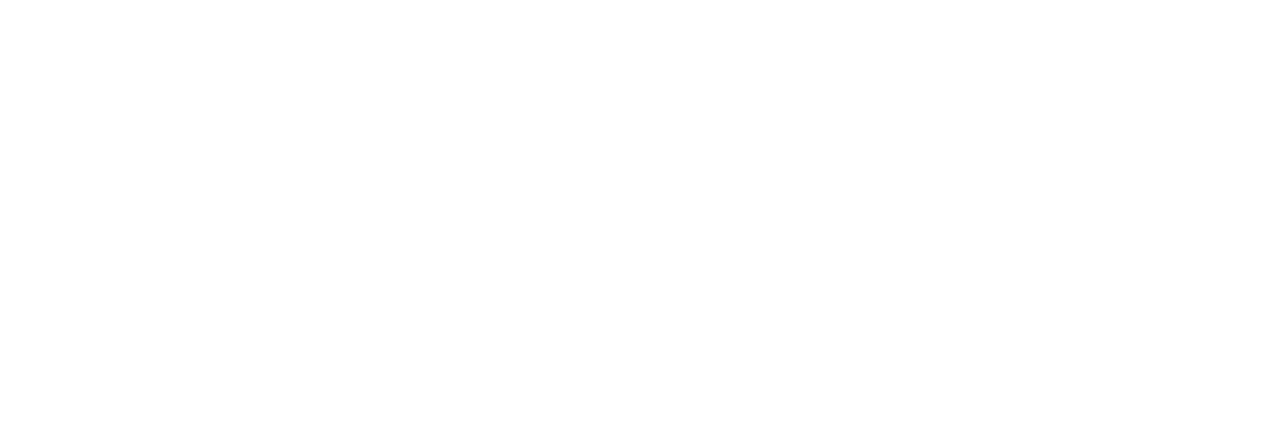
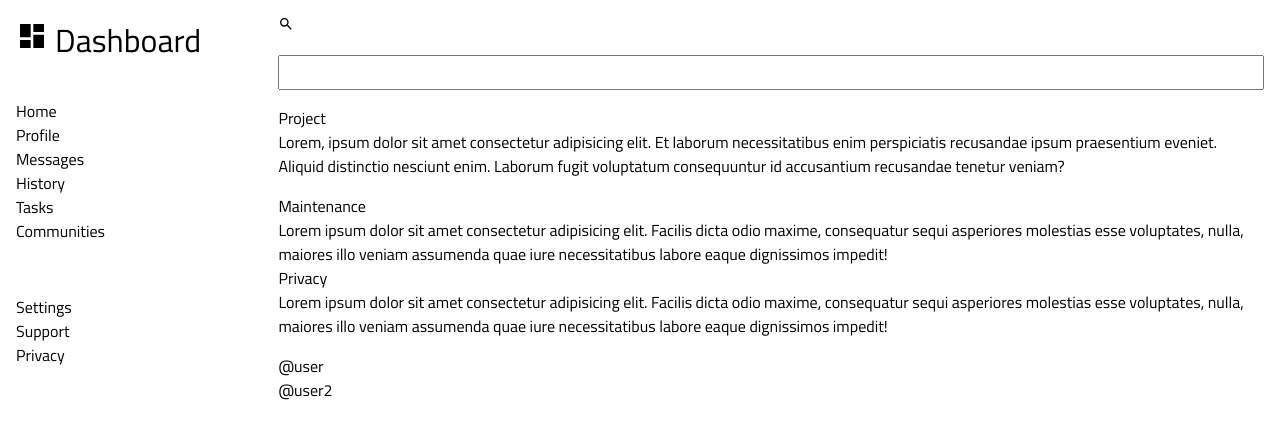
Before and after one commit to mdemore2/odin-dashboard, a plain HTML site: page index.html in a window 1280 px wide. Drawn offline with nearby package versions, Linux system fonts and the light colour scheme.

Commit message:
Initial content and grid outline added
Containers and placeholder text added to index.html
Grid styling added to style.css

```diff
--- a/index.html
+++ b/index.html
@@ -6,10 +6,68 @@
     <style>
         @import url('https://fonts.googleapis.com/css2?family=Titillium+Web&display=swap');
     </style>
+    <link rel="stylesheet" href="https://fonts.googleapis.com/css2?family=Material+Symbols+Outlined:opsz,wght,FILL,GRAD@24,400,0,0" />
     <link rel="stylesheet" type="text/css" href="style.css">
     <title>Admin Dashboard</title>
 </head>
 <body>
+    <div class="container">
+        <div class="header">
+            <img src="assets/magnify.svg" class="icon">
+            <input type="text">
+        </div>
+        <div class="sidebar">
+            <div class="logo">
+                <img src="assets/view-dashboard.svg" class="logo">
+                Dashboard
+            </div>
+            <div class="nav">
+                <ul>
+                    <li>Home</li>
+                    <li>Profile</li>
+                    <li>Messages</li>
+                    <li>History</li>
+                    <li>Tasks</li>
+                    <li>Communities</li>
+                </ul>
+            </div>
+            <div class="nav">
+                <ul>
+                    <li>Settings</li>
+                    <li>Support</li>
+                    <li>Privacy</li>
+                </ul>
+            </div>
+
+        </div>
+        <div class="main">
+            <div class="projects">
+                <div class="card">
+                    <span class="title">Project</span>
+                    Lorem, ipsum dolor sit amet consectetur adipisicing elit. Et laborum necessitatibus enim perspiciatis recusandae ipsum praesentium eveniet. Aliquid distinctio nesciunt enim. Laborum fugit voluptatum consequuntur id accusantium recusandae tenetur veniam?
+                </div>
+            </div>
+            <div class="announcements">
+                <ul>
+                    <li>
+                        <span class="title">Maintenance</span>
+                        Lorem ipsum dolor sit amet consectetur adipisicing elit. Facilis dicta odio maxime, consequatur sequi asperiores molestias esse voluptates, nulla, maiores illo veniam assumenda quae iure necessitatibus labore eaque dignissimos impedit!
+                    </li>
+                    <li>
+                        <span class="title">Privacy</span>
+                        Lorem ipsum dolor sit amet consectetur adipisicing elit. Facilis dicta odio maxime, consequatur sequi asperiores molestias esse voluptates, nulla, maiores illo veniam assumenda quae iure necessitatibus labore eaque dignissimos impedit!
+                    </li>
+                </ul>
+            </div>
+            <div class="trending">
+                <ul>
+                    <li>@user</li>
+                    <li>@user2</li>
+                </ul>
+            </div>
+
+        </div>
+    </div>
 
 </body>
 </html>
--- a/style.css
+++ b/style.css
@@ -2,4 +2,58 @@
     margin: 0;
     padding: 0;
     font-family: 'Titillium Web', sans-serif;
+    font-size: 16px;
+    list-style: none;
 }
+
+.icon {
+    display: inline-block;
+    height: 1em;
+    overflow: hidden;
+}
+
+.logo {
+    font-size: 32px;
+    height: 1em;
+}
+
+.container {
+    padding: 16px;
+    display: grid;
+    grid-template-columns: 1fr 4fr;
+    grid-template-rows: 1fr 4fr;
+    gap: 16px;
+}
+
+.sidebar {
+    grid-column: 1 / 2;
+    grid-row: 1 / 3;
+    display: grid;
+    gap: 16px;
+}
+
+.header {
+    grid-column: 2 / 3;
+    grid-row: 1 / 2;
+    display: grid;
+    gap: 16px;
+}
+
+.main {
+    grid-column: 2 / 3;
+    grid-row: 2 / 3;
+    display: grid;
+    gap: 16px;
+}
+
+.projects {
+    display: grid;
+}
+
+.card {
+    display: grid;
+}
+
+ul, li {
+    display: grid;
+}
```
Also changed, not shown: assets/bell-ring-outline.svg (added), assets/magnify.svg (added), assets/view-dashboard.svg (added).
